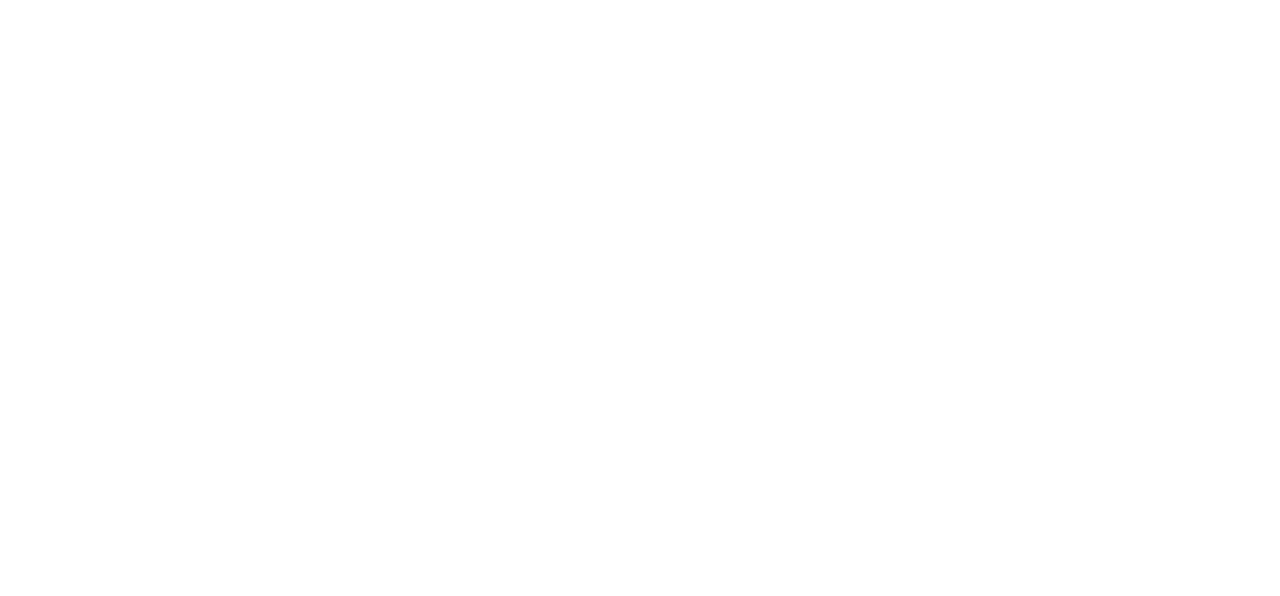
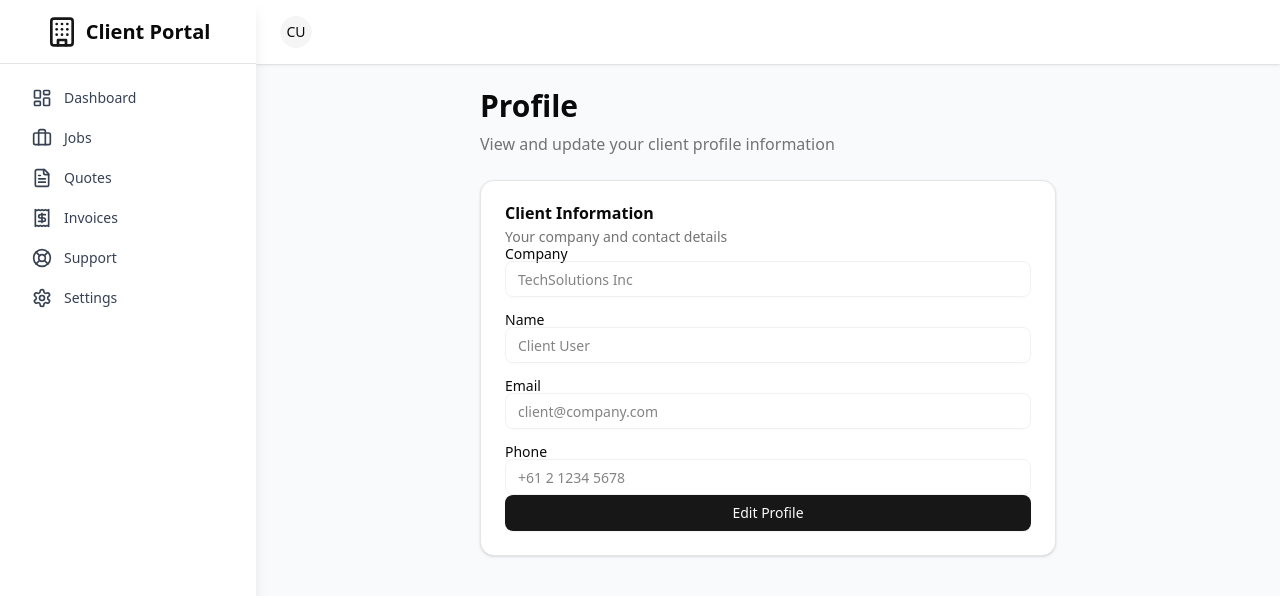
Before and after one commit to sajidmehmoodtariq30/Job_Portal_Frontend, a React (Vite) app: page /client/profile in a window 1280 px wide. Before the commit this address had no page. Shown: the top 596 px of the page. Built offline with nearby package versions, Linux system fonts and the light colour scheme.

Commit message:
profile pages

```diff
--- a/src/App.jsx
+++ b/src/App.jsx
@@ -19,6 +19,8 @@ import ClientQuotes from './pages/client/ClientQuotes.jsx'
 import ClientInvoices from './pages/client/ClientInvoices.jsx'
 import ClientSupport from './pages/client/ClientSupport.jsx'
 import ClientSettings from './pages/client/ClientSettings.jsx'
+import AdminProfile from '@/pages/admin/AdminProfile';
+import ClientProfile from '@/pages/client/ClientProfile';
 
 function App() {
   return (
@@ -40,6 +42,7 @@ function App() {
           <Route path="clients/:clientId" element={<AdminClientDetails />} />
           <Route path="schedule" element={<AdminSchedule />} />
           <Route path="team" element={<AdminTeam />} />
+          <Route path="profile" element={<AdminProfile />} />
         </Route>
 
         <Route path="/client" element={<ClientLayout />}>
@@ -49,6 +52,7 @@ function App() {
           <Route path="invoices" element={<ClientInvoices />} />
           <Route path="support" element={<ClientSupport />} />
           <Route path="settings" element={<ClientSettings />} />
+          <Route path="profile" element={<ClientProfile />} />
         </Route>
 
         {/* Redirects */}
--- /dev/null
+++ b/src/pages/admin/AdminProfile.jsx
@@ -0,0 +1,80 @@
+import React, { useState } from 'react';
+import { Card, CardHeader, CardTitle, CardDescription, CardContent, CardFooter } from '@/components/UI/card';
+import { Input } from '@/components/UI/input';
+import { Button } from '@/components/UI/button';
+import { Label } from '@/components/UI/label';
+
+const mockAdminProfile = {
+  name: 'Admin User',
+  email: 'admin@company.com',
+  role: 'Administrator',
+  phone: '+61 2 8765 4321',
+};
+
+const AdminProfile = () => {
+  const [profile, setProfile] = useState(mockAdminProfile);
+  const [editing, setEditing] = useState(false);
+  const [saving, setSaving] = useState(false);
+  const [saved, setSaved] = useState(false);
+
+  const handleChange = (e) => {
+    setProfile({ ...profile, [e.target.name]: e.target.value });
+  };
+
+  const handleSave = (e) => {
+    e.preventDefault();
+    setSaving(true);
+    setTimeout(() => {
+      setSaving(false);
+      setSaved(true);
+      setEditing(false);
+      setTimeout(() => setSaved(false), 1500);
+    }, 1000);
+  };
+
+  return (
+    <div className="max-w-xl mx-auto space-y-8">
+      <h1 className="text-3xl font-bold mb-2">Profile</h1>
+      <p className="text-muted-foreground mb-6">View and update your admin profile information</p>
+      <Card>
+        <form onSubmit={handleSave}>
+          <CardHeader>
+            <CardTitle>Admin Information</CardTitle>
+            <CardDescription>Your admin account details</CardDescription>
+          </CardHeader>
+          <CardContent className="space-y-4">
+            <div>
+              <Label htmlFor="name">Name</Label>
+              <Input id="name" name="name" value={profile.name} onChange={handleChange} disabled={!editing} />
+            </div>
+            <div>
+              <Label htmlFor="email">Email</Label>
+              <Input id="email" name="email" type="email" value={profile.email} onChange={handleChange} disabled={!editing} />
+            </div>
+            <div>
+              <Label htmlFor="role">Role</Label>
+              <Input id="role" name="role" value={profile.role} onChange={handleChange} disabled />
+            </div>
+            <div>
+              <Label htmlFor="phone">Phone</Label>
+              <Input id="phone" name="phone" value={profile.phone} onChange={handleChange} disabled={!editing} />
+            </div>
+          </CardContent>
+          <CardFooter>
+            {editing ? (
+              <>
+                <Button type="submit" className="w-full" disabled={saving}>{saving ? 'Saving...' : 'Save Changes'}</Button>
+                <Button type="button" variant="outline" className="w-full ml-2" onClick={() => setEditing(false)} disabled={saving}>Cancel</Button>
+              </>
+            ) : (
+              <Button type="button" className="w-full" onClick={() => setEditing(true)}>Edit Profile</Button>
+            )}
+            {saved && <span className="ml-4 text-green-600 text-sm">Saved!</span>}
+          </CardFooter>
+        </form>
+      </Card>
+    </div>
+  );
+};
+
+export default AdminProfile;
--- /dev/null
+++ b/src/pages/client/ClientProfile.jsx
@@ -0,0 +1,80 @@
+import React, { useState } from 'react';
+import { Card, CardHeader, CardTitle, CardDescription, CardContent, CardFooter } from '@/components/UI/card';
+import { Input } from '@/components/UI/input';
+import { Button } from '@/components/UI/button';
+import { Label } from '@/components/UI/label';
+
+const mockClientProfile = {
+  company: 'TechSolutions Inc',
+  name: 'Client User',
+  email: 'client@company.com',
+  phone: '+61 2 1234 5678',
+};
+
+const ClientProfile = () => {
+  const [profile, setProfile] = useState(mockClientProfile);
+  const [editing, setEditing] = useState(false);
+  const [saving, setSaving] = useState(false);
+  const [saved, setSaved] = useState(false);
+
+  const handleChange = (e) => {
+    setProfile({ ...profile, [e.target.name]: e.target.value });
+  };
+
+  const handleSave = (e) => {
+    e.preventDefault();
+    setSaving(true);
+    setTimeout(() => {
+      setSaving(false);
+      setSaved(true);
+      setEditing(false);
+      setTimeout(() => setSaved(false), 1500);
+    }, 1000);
+  };
+
+  return (
+    <div className="max-w-xl mx-auto space-y-8">
+      <h1 className="text-3xl font-bold mb-2">Profile</h1>
+      <p className="text-muted-foreground mb-6">View and update your client profile information</p>
+      <Card>
+        <form onSubmit={handleSave}>
+          <CardHeader>
+            <CardTitle>Client Information</CardTitle>
+            <CardDescription>Your company and contact details</CardDescription>
+          </CardHeader>
+          <CardContent className="space-y-4">
+            <div>
+              <Label htmlFor="company">Company</Label>
+              <Input id="company" name="company" value={profile.company} onChange={handleChange} disabled={!editing} />
+            </div>
+            <div>
+              <Label htmlFor="name">Name</Label>
+              <Input id="name" name="name" value={profile.name} onChange={handleChange} disabled={!editing} />
+            </div>
+            <div>
+              <Label htmlFor="email">Email</Label>
+              <Input id="email" name="email" type="email" value={profile.email} onChange={handleChange} disabled={!editing} />
+            </div>
+            <div>
+              <Label htmlFor="phone">Phone</Label>
+              <Input id="phone" name="phone" value={profile.phone} onChange={handleChange} disabled={!editing} />
+            </div>
+          </CardContent>
+          <CardFooter>
+            {editing ? (
+              <>
+                <Button type="submit" className="w-full" disabled={saving}>{saving ? 'Saving...' : 'Save Changes'}</Button>
+                <Button type="button" variant="outline" className="w-full ml-2" onClick={() => setEditing(false)} disabled={saving}>Cancel</Button>
+              </>
+            ) : (
+              <Button type="button" className="w-full" onClick={() => setEditing(true)}>Edit Profile</Button>
+            )}
+            {saved && <span className="ml-4 text-green-600 text-sm">Saved!</span>}
+          </CardFooter>
+        </form>
+      </Card>
+    </div>
+  );
+};
+
+export default ClientProfile;
```
